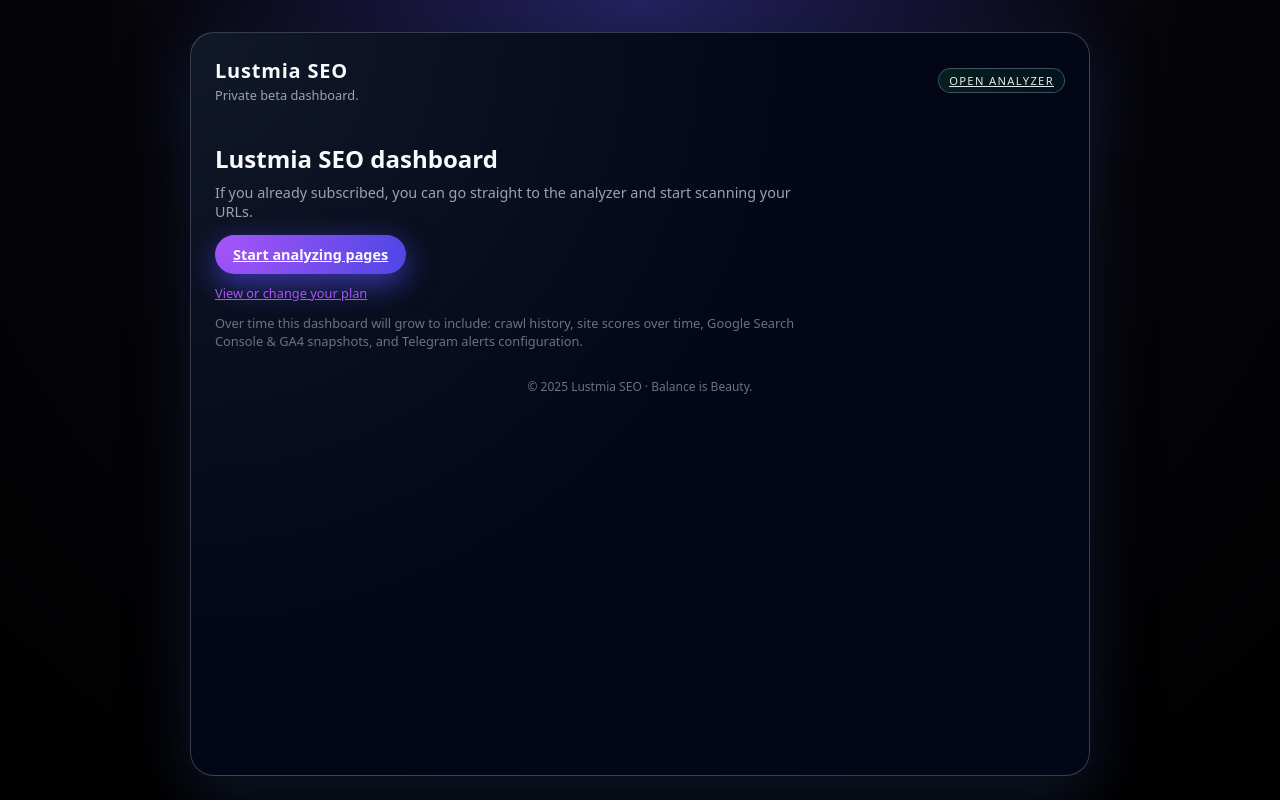
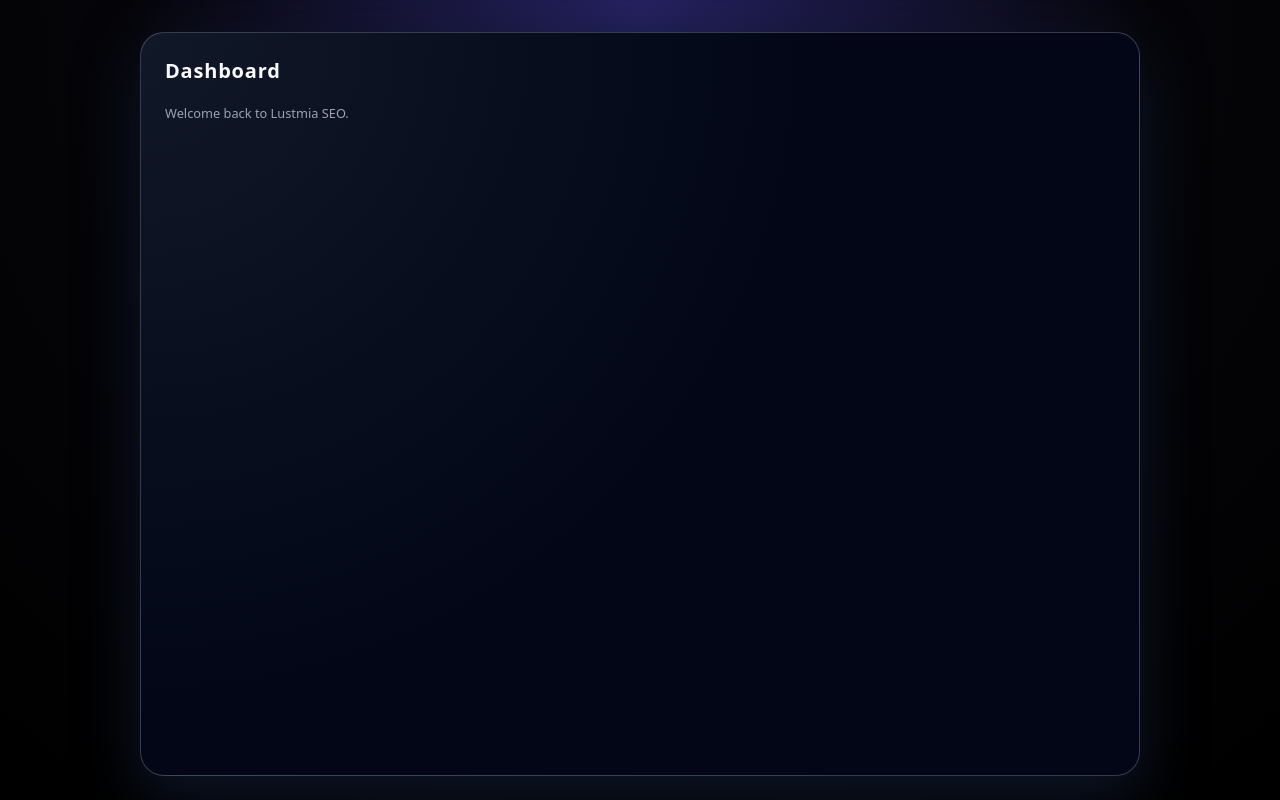
Before and after one commit to Lustmiacancelit/lustmia-seo, a Next.js app: page /dashboard in a window 1280 px wide. Built offline with nearby package versions, Linux system fonts and the light colour scheme.

Commit message:
Fix dashboard: wrap

```diff
--- a/app/dashboard/page.tsx
+++ b/app/dashboard/page.tsx
@@ -1,95 +1,40 @@
-"use client";
+// app/dashboard/page.tsx
+'use client';
 
-import Link from "next/link";
-import { useSearchParams } from "next/navigation";
+import { Suspense } from 'react';
+import { useSearchParams } from 'next/navigation';
 
-export default function DashboardPage() {
-  const searchParams = useSearchParams();
-  const hasSession = !!searchParams.get("session_id");
+function DashboardInner() {
+  const sp = useSearchParams();
+  const sessionId = sp.get('session_id');
 
+  // TODO: put your existing dashboard JSX/UI below.
+  // If you need to fetch session details client-side, do it here.
   return (
     <div className="app-root">
       <main className="app-main">
-        <section className="app-shell" style={{ maxWidth: 900 }}>
+        <section className="app-shell">
           <header className="app-header">
-            <div className="app-brand">
-              <div className="app-title-group">
-                <div className="app-title">Lustmia SEO</div>
-                <div className="app-subtitle">
-                  Private beta dashboard.
-                </div>
-              </div>
-            </div>
-            <Link href="/" className="app-badge">
-              Open analyzer
-            </Link>
+            <div className="app-title">Dashboard</div>
           </header>
 
-          <div style={{ marginTop: 18 }}>
-            <h1
-              style={{
-                fontSize: "1.5rem",
-                fontWeight: 700,
-                marginBottom: 8,
-              }}
-            >
-              {hasSession ? "You’re in. Welcome ✨" : "Lustmia SEO dashboard"}
-            </h1>
+          {sessionId ? (
+            <div className="app-status">✅ Checkout complete. Session: {sessionId}</div>
+          ) : (
+            <div className="app-status">Welcome back to Lustmia SEO.</div>
+          )}
 
-            <p
-              style={{
-                fontSize: "0.9rem",
-                color: "#9ca3af",
-                maxWidth: 600,
-                marginBottom: 14,
-              }}
-            >
-              {hasSession
-                ? "Your Stripe checkout just completed. Your subscription will appear in your Stripe dashboard, and you can already start using Lustmia SEO."
-                : "If you already subscribed, you can go straight to the analyzer and start scanning your URLs."}
-            </p>
-
-            <div
-              style={{
-                display: "flex",
-                flexDirection: "column",
-                gap: 10,
-                marginBottom: 12,
-              }}
-            >
-              <Link href="/" className="app-button" style={{ width: "fit-content" }}>
-                Start analyzing pages
-              </Link>
-              <Link
-                href="/pricing"
-                style={{
-                  fontSize: "0.8rem",
-                  color: "#a855f7",
-                  textDecoration: "underline",
-                }}
-              >
-                View or change your plan
-              </Link>
-            </div>
-
-            <p
-              style={{
-                fontSize: "0.8rem",
-                color: "#6b7280",
-                maxWidth: 620,
-              }}
-            >
-              Over time this dashboard will grow to include: crawl history, site
-              scores over time, Google Search Console & GA4 snapshots, and
-              Telegram alerts configuration.
-            </p>
-          </div>
-
-          <footer className="app-footer">
-            © {new Date().getFullYear()} Lustmia SEO · Balance is Beauty.
-          </footer>
+          {/* ...rest of your dashboard content... */}
         </section>
       </main>
     </div>
   );
 }
+
+export default function DashboardPage() {
+  return (
+    <Suspense fallback={<div className="app-status">Loading…</div>}>
+      <DashboardInner />
+    </Suspense>
+  );
+}
```
